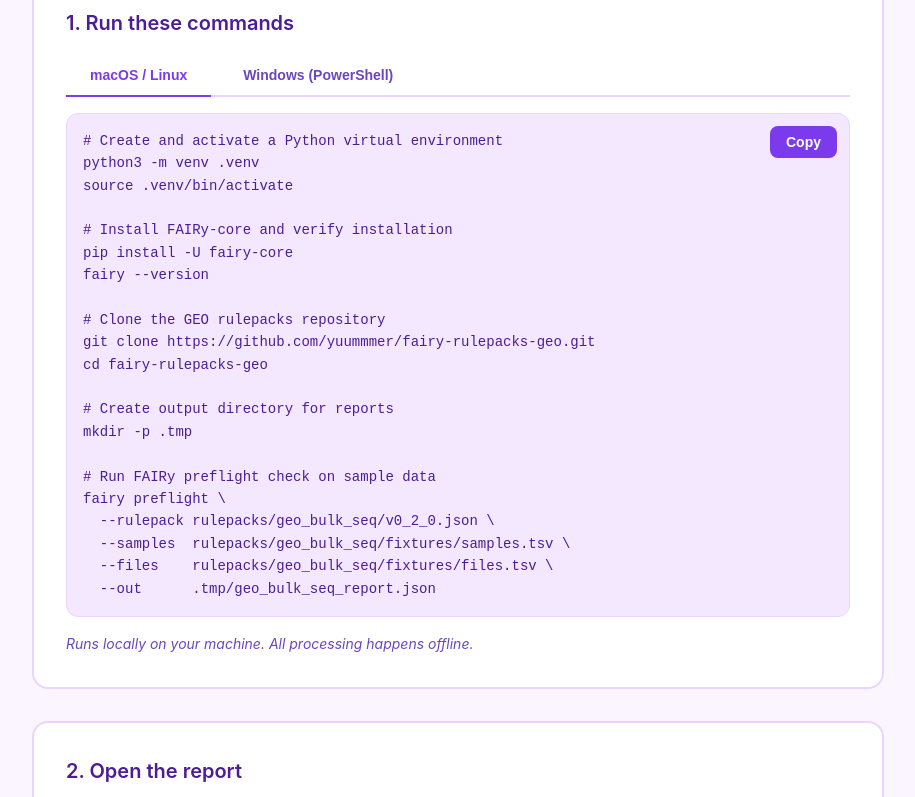
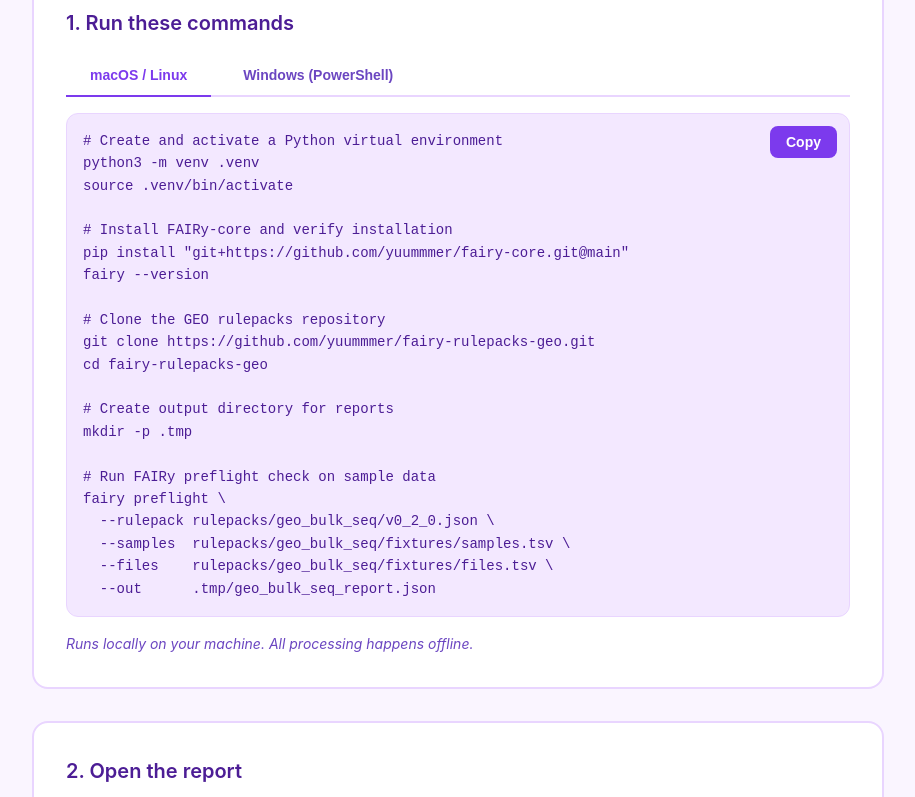
Before and after one commit to yuummmer/fairy-site, a Next.js app: page /try in a window 1280 px wide. Shown: the part 459-1256 px from the top of the page, without its empty margins (182-1097 px from the left). Built offline with nearby package versions, Linux system fonts and the light colour scheme.

Commit message:
Update pip install to use GitHub repository
- Change pip install from PyPI to direct GitHub installation
- Use 'git+https://github.com/yuummmer/fairy-core.git@main' for both Unix and Windows commands

```diff
--- a/src/app/try/page.tsx
+++ b/src/app/try/page.tsx
@@ -11,7 +11,7 @@
 source .venv/bin/activate
 
 # Install FAIRy-core and verify installation
-pip install -U fairy-core
+pip install "git+https://github.com/yuummmer/fairy-core.git@main"
 fairy --version
 
 # Clone the GEO rulepacks repository
@@ -29,7 +29,7 @@
   --out      .tmp/geo_bulk_seq_report.json`;
 
   const windowsCommand = `# Install FAIRy-core and verify installation
-pip install -U fairy-core
+pip install "git+https://github.com/yuummmer/fairy-core.git@main"
 fairy --version
 
 # Clone the GEO rulepacks repository
```
